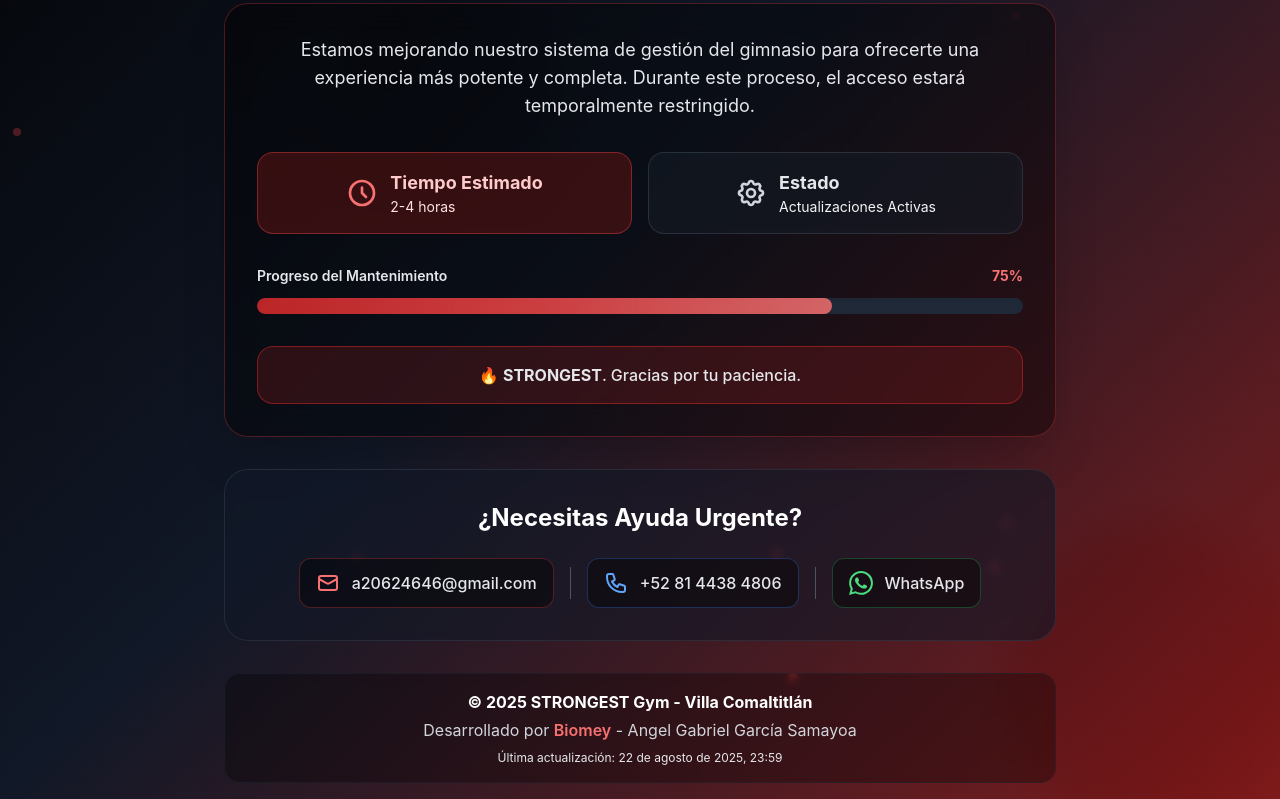
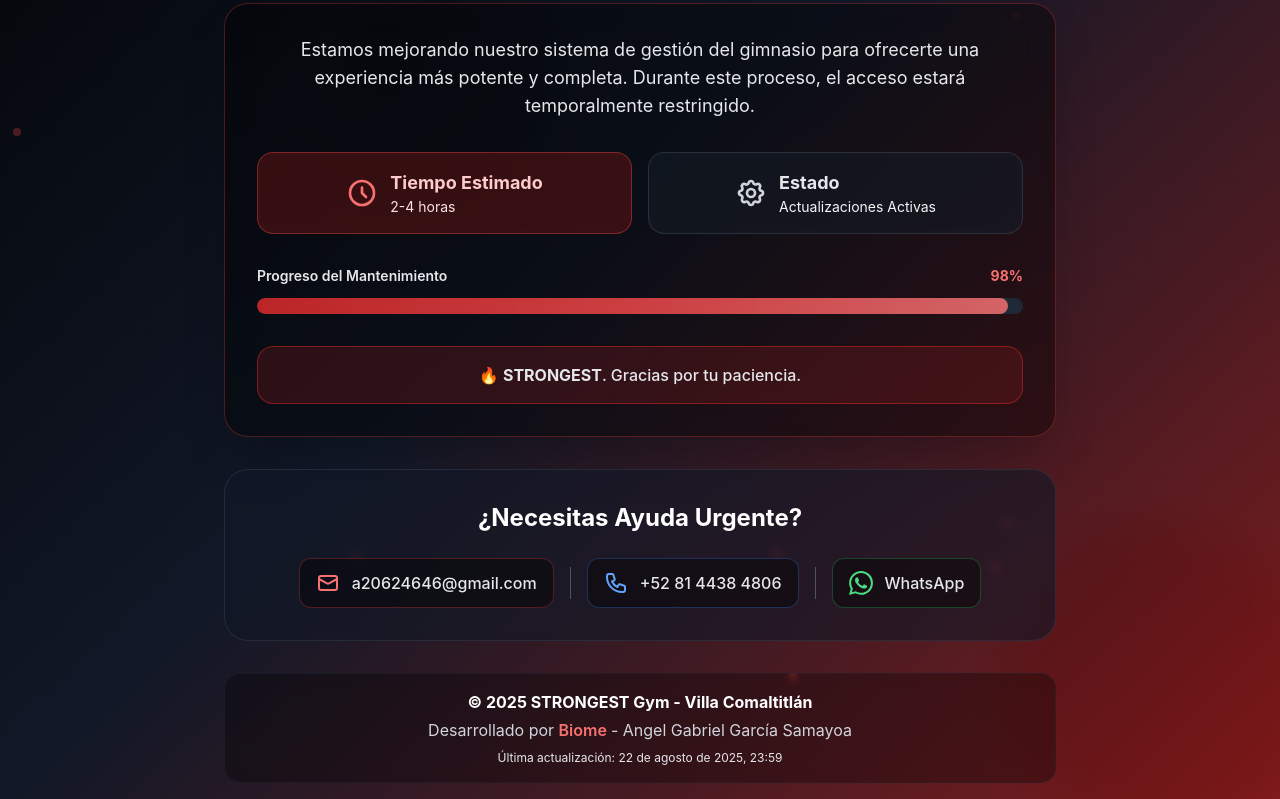
Before and after one commit to AngelGabooo/strongestgym, a React (Vite) app in the folder gimnasio/: page / in a window 1280 px wide. Shown: the part 421-1220 px from the top of the page. Built offline with nearby package versions, Linux system fonts and the light colour scheme.

Commit message:
first commit

```diff
--- a/gimnasio/src/pages/MaintenancePage.jsx
+++ b/gimnasio/src/pages/MaintenancePage.jsx
@@ -132,10 +132,10 @@
           <div className="mb-8">
             <div className="flex justify-between text-sm text-gray-300 mb-3">
               <span className="font-semibold">Progreso del Mantenimiento</span>
-              <span className="font-bold text-red-400">75%</span>
+              <span className="font-bold text-red-400">98%</span>
             </div>
             <div className="w-full bg-gray-800 rounded-full h-4 overflow-hidden shadow-inner">
-              <div className="bg-gradient-to-r from-red-600 via-red-500 to-red-400 h-4 rounded-full shadow-lg transition-all duration-1000 ease-out animate-pulse" style={{width: '75%'}}>
+              <div className="bg-gradient-to-r from-red-600 via-red-500 to-red-400 h-4 rounded-full shadow-lg transition-all duration-1000 ease-out animate-pulse" style={{width: '98%'}}>
                 <div className="h-full bg-gradient-to-r from-transparent via-white/20 to-transparent animate-ping"></div>
               </div>
             </div>
@@ -186,7 +186,7 @@
         <div className="text-gray-400 text-sm sm:text-base space-y-2">
           <div className="bg-black/30 backdrop-blur-sm rounded-2xl p-4 border border-gray-800/50">
             <p className="font-bold text-white mb-1">© 2025 STRONGEST Gym - Villa Comaltitlán</p>
-            <p className="text-gray-300">Desarrollado por <span className="text-red-400 font-semibold">Biomey</span> - Angel Gabriel García Samayoa</p>
+            <p className="text-gray-300">Desarrollado por <span className="text-red-400 font-semibold">Biome </span> - Angel Gabriel García Samayoa</p>
             <p className="mt-2 text-xs">Última actualización: {new Date().toLocaleString('es-ES', {
               year: 'numeric',
               month: 'long',
```
